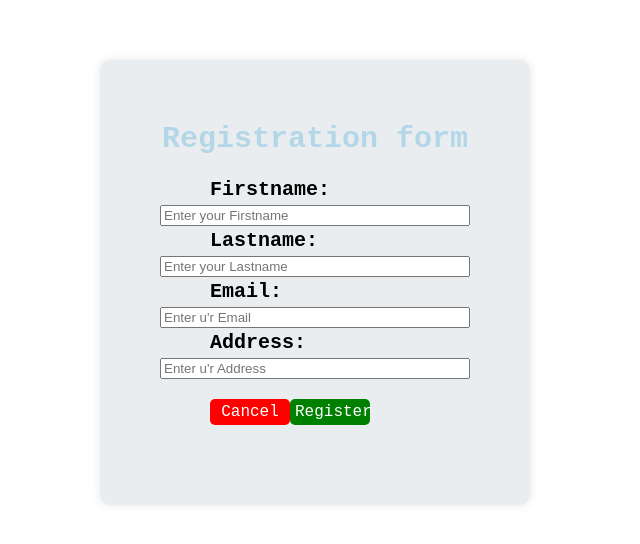
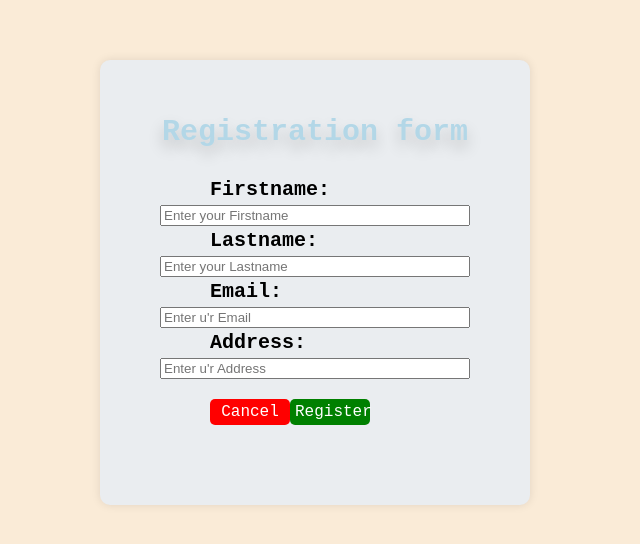
Before and after one commit to justt277/ReactJs, a React (Vite) app in the folder ReactPro/: page / in a window 1280 px wide. Shown: the part 118-662 px from the top of the page, without its empty margins (0-640 px from the left). Built offline with nearby package versions, Linux system fonts and the light colour scheme.

Commit message:
third commit

```diff
--- a/ReactPro/src/assets/form.css
+++ b/ReactPro/src/assets/form.css
@@ -17,6 +17,8 @@ form{
     flex-direction: column;
     justify-content: center;
 
+    position: relative;
+
 }
 
 legend{
@@ -25,7 +27,9 @@ legend{
     transform: translate(50px);
     margin-bottom: 10px;
     font-weight: bold;
-    animation: floatlegend 3s ease-in-out infinite;
+    animation: floatlegend 10s ease-in-out infinite;
+    text-shadow: 0 8px 16px rgba(0,0,0,0.2); /* Add this line */
+    text-align: center;
 
 }
 @keyframes floatlegend {
@@ -34,6 +38,9 @@ legend{
     }
     50% {
         transform: translateY(-10px);
+    }
+    100% {
+        transform: translateY(0);
     }
 }
 label{
@@ -55,3 +62,6 @@ button{
     cursor: pointer;
     width: 80px;
 }
+body{
+    background-color: antiquewhite;
+}
```
